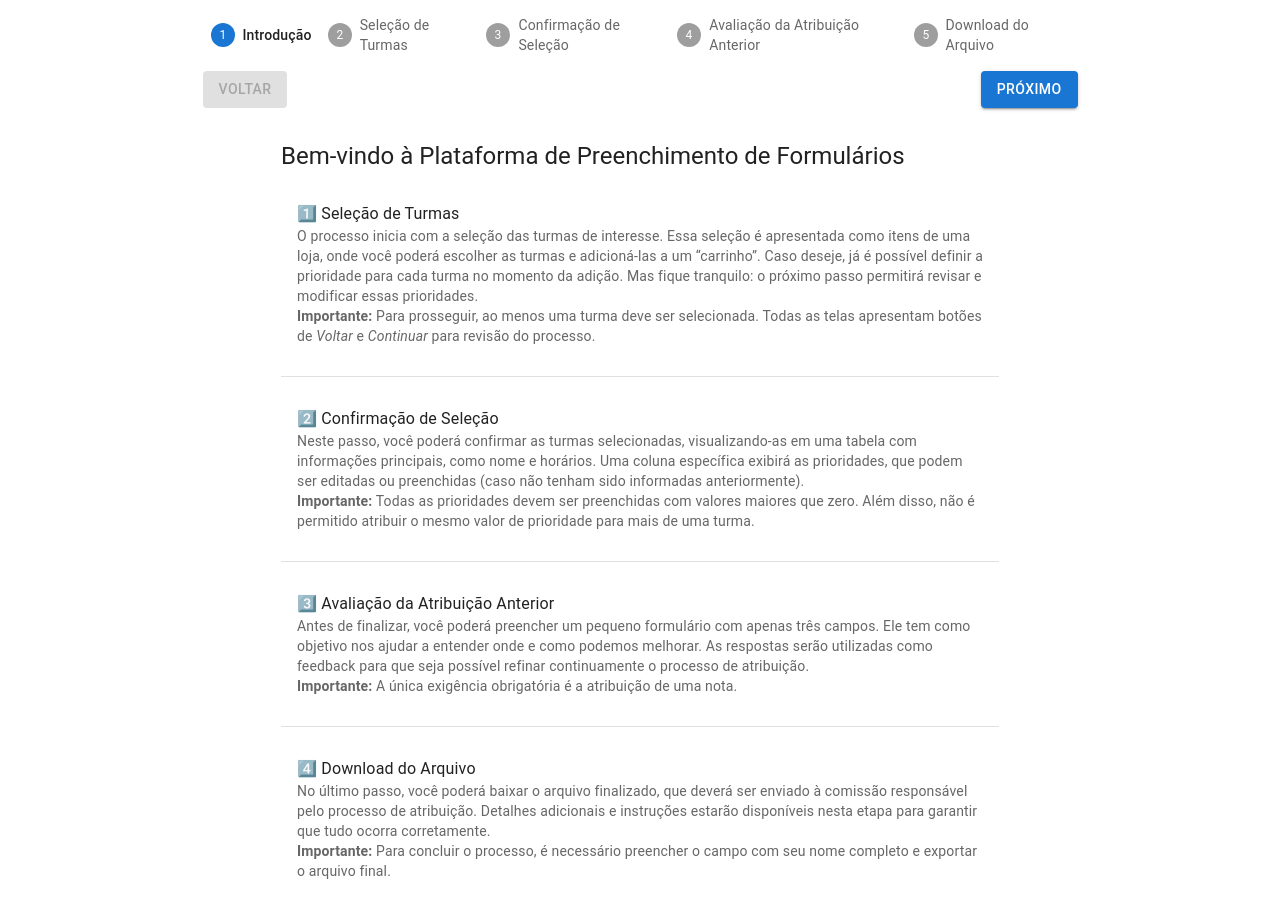
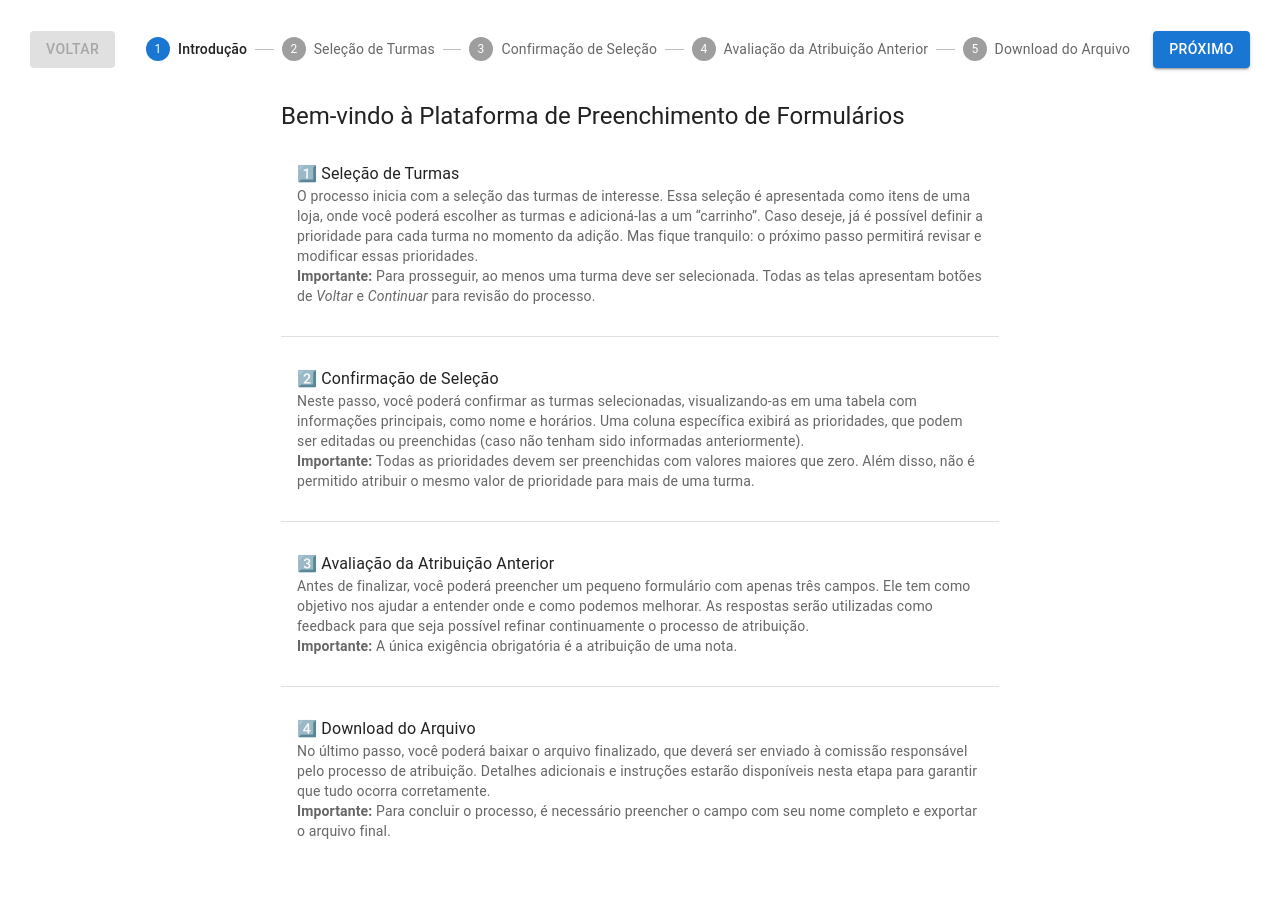
Before and after one commit to InvOptLab/formularios, a Next.js app: page / in a window 1280 px wide. Shown: the top 918 px of the page. Built offline with nearby package versions, Linux system fonts and the light colour scheme.

Commit message:
Input number min, botão sem noturnas na área.

```diff
--- a/app/components/Confirmacao.tsx
+++ b/app/components/Confirmacao.tsx
@@ -9,13 +9,23 @@ import {
   TableRow,
   Paper,
   Typography,
+  Box,
+  Checkbox,
+  FormGroup,
+  FormControlLabel,
 } from "@mui/material";
 import RowTurma from "./Confirmacao/RowTurma";
 import { useTurmas } from "../context/TurmasContext";
 import { TurmaData } from "../types";
 
 const Confirmacao = () => {
-  const { selectedTurmas, setPrioridade, removeTurma } = useTurmas();
+  const {
+    selectedTurmas,
+    setPrioridade,
+    removeTurma,
+    semNoturnaMinhaArea,
+    updateSemNoturnaMinhaArea,
+  } = useTurmas();
 
   const handlePriorityChange = (idTurma: string, newPriority: number) => {
     setPrioridade(idTurma, newPriority);
@@ -39,6 +49,15 @@ const Confirmacao = () => {
   };
 
   return (
+    <Box
+      width="100%"
+      display="flex"
+      flexDirection="column"
+      flexWrap="wrap"
+      alignContent="center"
+      justifyContent="center"
+      alignItems="flex-end"
+    >
       <TableContainer
         component={Paper}
         sx={{
@@ -95,6 +114,25 @@ const Confirmacao = () => {
           </TableBody>
         </Table>
       </TableContainer>
+
+      {!selectedTurmas
+        .values()
+        .toArray()
+        .some((t) => t.noturna) && (
+        <FormGroup>
+          <FormControlLabel
+            control={
+              <Checkbox
+                checked={semNoturnaMinhaArea}
+                onChange={updateSemNoturnaMinhaArea}
+                name="semNoturnaMinhaArea"
+              />
+            }
+            label="Não há turma noturna para disciplinas de minha área."
+          />
+        </FormGroup>
+      )}
+    </Box>
   );
 };
 
--- a/app/components/Confirmacao/RowTurma.tsx
+++ b/app/components/Confirmacao/RowTurma.tsx
@@ -105,6 +105,7 @@ const RowTurma: React.FC<RowTurmaProps> = ({
             size="small"
             sx={{ width: "80px" }}
             error={hasError}
+            slotProps={{ htmlInput: { min: 0 } }}
           />
         </TableCell>
         <TableCell>
--- a/app/components/Download.tsx
+++ b/app/components/Download.tsx
@@ -81,7 +81,7 @@ const Download = ({ setExportado }: DownloadProps) => {
 
       <Typography variant="body1" gutterBottom mt={2} align="justify">
         Abaixo está o botão para exportar os dados. Lembre-se: os arquivos devem
-        ser enviados para o e-mail <strong>formularios@gmail.com</strong>.
+        ser enviados para o e-mail <strong>carga-sme@icmc.usp.br</strong>.
       </Typography>
 
       <Box mt={2} justifyContent="flex-end" display="flex">
--- a/app/components/Selecao/CardTurma.tsx
+++ b/app/components/Selecao/CardTurma.tsx
@@ -174,6 +174,7 @@ const CardTurma = ({
             value={undefined}
             onChange={(e) => setPrioridade(Number(e.target.value))}
             sx={{ width: 120 }}
+            slotProps={{ htmlInput: { min: 0 } }}
           />
           <Button variant="contained" onClick={handleAdd} disabled={isSelected}>
             {isSelected ? "Adicionado" : "Adicionar"}
--- a/app/context/TurmasContext.tsx
+++ b/app/context/TurmasContext.tsx
@@ -7,6 +7,8 @@ type TurmasContextType = {
   addTurma: (id: string) => void;
   removeTurma: (id: string) => void;
   setPrioridade: (id: string, prioridade: number) => void;
+  semNoturnaMinhaArea: boolean;
+  updateSemNoturnaMinhaArea: () => void;
 };
 
 const TurmasContext = createContext<TurmasContextType | undefined>(undefined);
@@ -59,9 +61,23 @@ export const TurmasProvider = ({ initialTurmas, children }: Props) => {
     });
   };
 
+  const [semNoturnaMinhaArea, setSemNoturnaMinhaArea] = useState(false);
+
+  const updateSemNoturnaMinhaArea = () => {
+    setSemNoturnaMinhaArea((prev) => !prev);
+  };
+
   return (
     <TurmasContext.Provider
-      value={{ turmas, selectedTurmas, addTurma, removeTurma, setPrioridade }}
+      value={{
+        turmas,
+        selectedTurmas,
+        addTurma,
+        removeTurma,
+        setPrioridade,
+        semNoturnaMinhaArea,
+        updateSemNoturnaMinhaArea,
+      }}
     >
       {children}
     </TurmasContext.Provider>
--- a/app/page.tsx
+++ b/app/page.tsx
@@ -49,7 +49,8 @@ const steps = [
  */
 function avancaStepConfirmacao(
   turmas: TurmaData[],
-  step: number
+  step: number,
+  semNoturnaMinhaArea: boolean
 ): {
   podeContinuar: boolean;
   mensagem: string;
@@ -82,17 +83,17 @@ function avancaStepConfirmacao(
           "Todas as Turmas devem apresentar prioridades diferentes entre si.",
       };
     }
-  }
 
     /**
      * Deve ter ao menos uma noturna Selecionada
      */
 
-  if (!turmas.some((turma) => turma.noturna)) {
+    if (!turmas.some((turma) => turma.noturna) && !semNoturnaMinhaArea) {
       return {
         podeContinuar: false,
         mensagem: "Ao menos uma turma Noturna deve ser Selecionada.",
       };
+    }
   }
 
   if (turmas.length < 10) {
@@ -111,7 +112,7 @@ const StepperFlow = () => {
 
   const [exportado, setExportado] = useState(false);
 
-  const { selectedTurmas } = useTurmas();
+  const { selectedTurmas, semNoturnaMinhaArea } = useTurmas();
   const { addAlerta } = useAlertsContext();
   const { avaliacao } = useAvaliacao();
 
@@ -137,7 +138,8 @@ const StepperFlow = () => {
     } else if (activeStep === 1) {
       const { podeContinuar, mensagem } = avancaStepConfirmacao(
         selectedTurmas.values().toArray(),
-        1
+        1,
+        semNoturnaMinhaArea
       );
       if (!podeContinuar) {
         addAlerta(mensagem, "error", 6);
@@ -148,7 +150,8 @@ const StepperFlow = () => {
     } else if (activeStep === 2) {
       const { podeContinuar, mensagem } = avancaStepConfirmacao(
         selectedTurmas.values().toArray(),
-        2
+        2,
+        semNoturnaMinhaArea
       );
       if (!podeContinuar) {
         addAlerta(mensagem, "error", 6);
@@ -248,15 +251,23 @@ const StepperFlow = () => {
       justifyContent="center"
       alignItems="center"
     >
-      <Box width="70%">
-        <Stepper activeStep={activeStep}>
+      <Box
+        width="100%"
+        sx={{
+          display: "flex",
+          flexDirection: "row",
+          pt: 2,
+          justifyContent: "space-evenly",
+        }}
+      >
+        {/* <Stepper activeStep={activeStep}>
           {steps.map((label, index) => (
             <Step key={label} completed={completed[index]}>
               <StepLabel>{label}</StepLabel>
             </Step>
           ))}
-        </Stepper>
-        <Box sx={{ display: "flex", flexDirection: "row", pt: 2 }}>
+        </Stepper> */}
+        {/* <Box sx={{ display: "flex", flexDirection: "row", pt: 2 }}> */}
         <Button
           variant="contained"
           disabled={activeStep === 0}
@@ -266,8 +277,14 @@ const StepperFlow = () => {
           Voltar
         </Button>
 
-          <Box sx={{ flex: "1 1 auto" }} />
-
+        {/* <Box sx={{ flex: "1 1 auto" }} /> */}
+        <Stepper activeStep={activeStep} sx={{ width: "80%" }}>
+          {steps.map((label, index) => (
+            <Step key={label} completed={completed[index]}>
+              <StepLabel>{label}</StepLabel>
+            </Step>
+          ))}
+        </Stepper>
         <Button
           onClick={handleNext}
           disabled={isFinalizado()} //disabled={!completed[activeStep] || isLastStep()}
@@ -276,7 +293,7 @@ const StepperFlow = () => {
           {isLastStep() ? "Finalizar" : "Próximo"}
         </Button>
       </Box>
-      </Box>
+      {/* </Box> */}
       <Box
         sx={{ mt: 2, mb: 1 }}
         display="flex"
```
Lines whose indentation alone changed are shown as unchanged.
